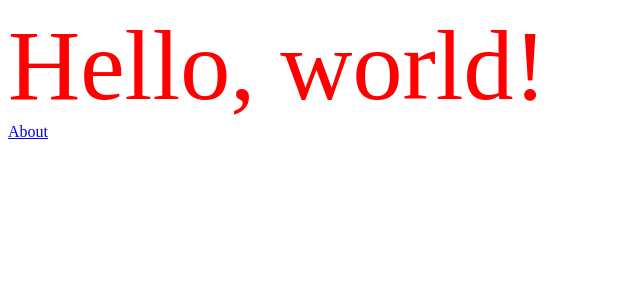
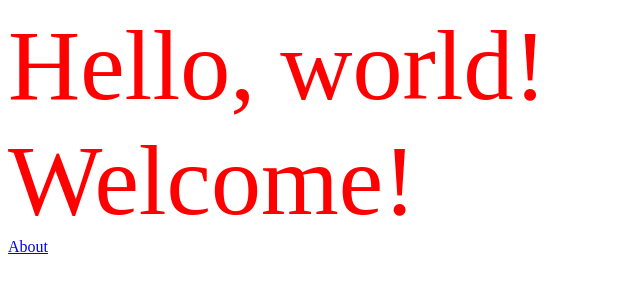
Before and after one commit to jhu14/html-learning, a plain HTML site: page index.html in a window 1280 px wide. Shown: the whole page, without its empty margins (0-640 px from the left). Drawn offline with Linux system fonts and the light colour scheme; files that its build step writes are made by us from their sources; files whose address does not match are found by name.

Commit message:
환영문구 추가

```diff
--- a/index.html
+++ b/index.html
@@ -10,6 +10,7 @@
 </head>
 <body>
   <div>Hello, world!</div>
+  <div>Welcome!</div>
   <a href="/about/about.html">About</a>
 </body>
 </html>
```
